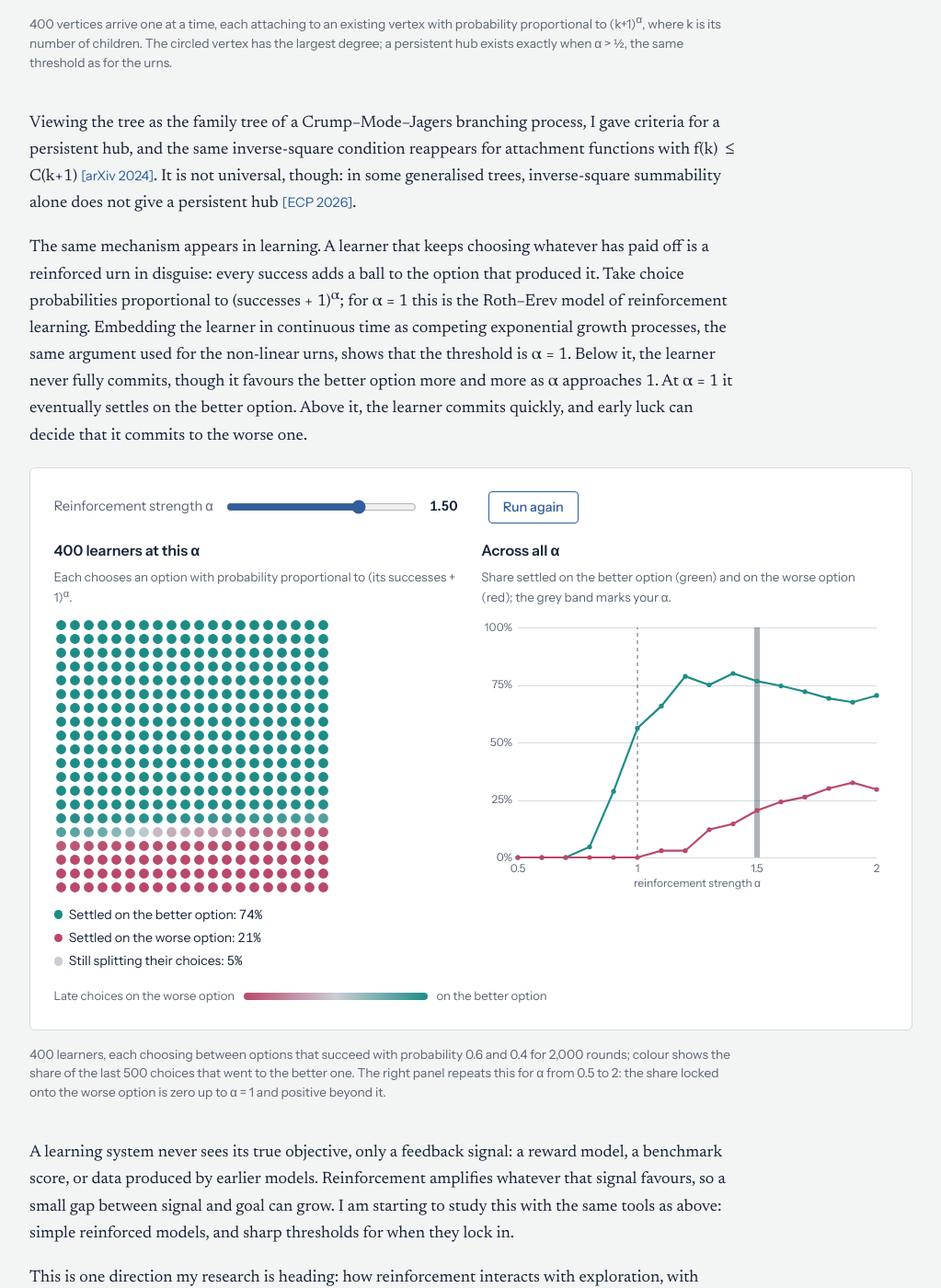
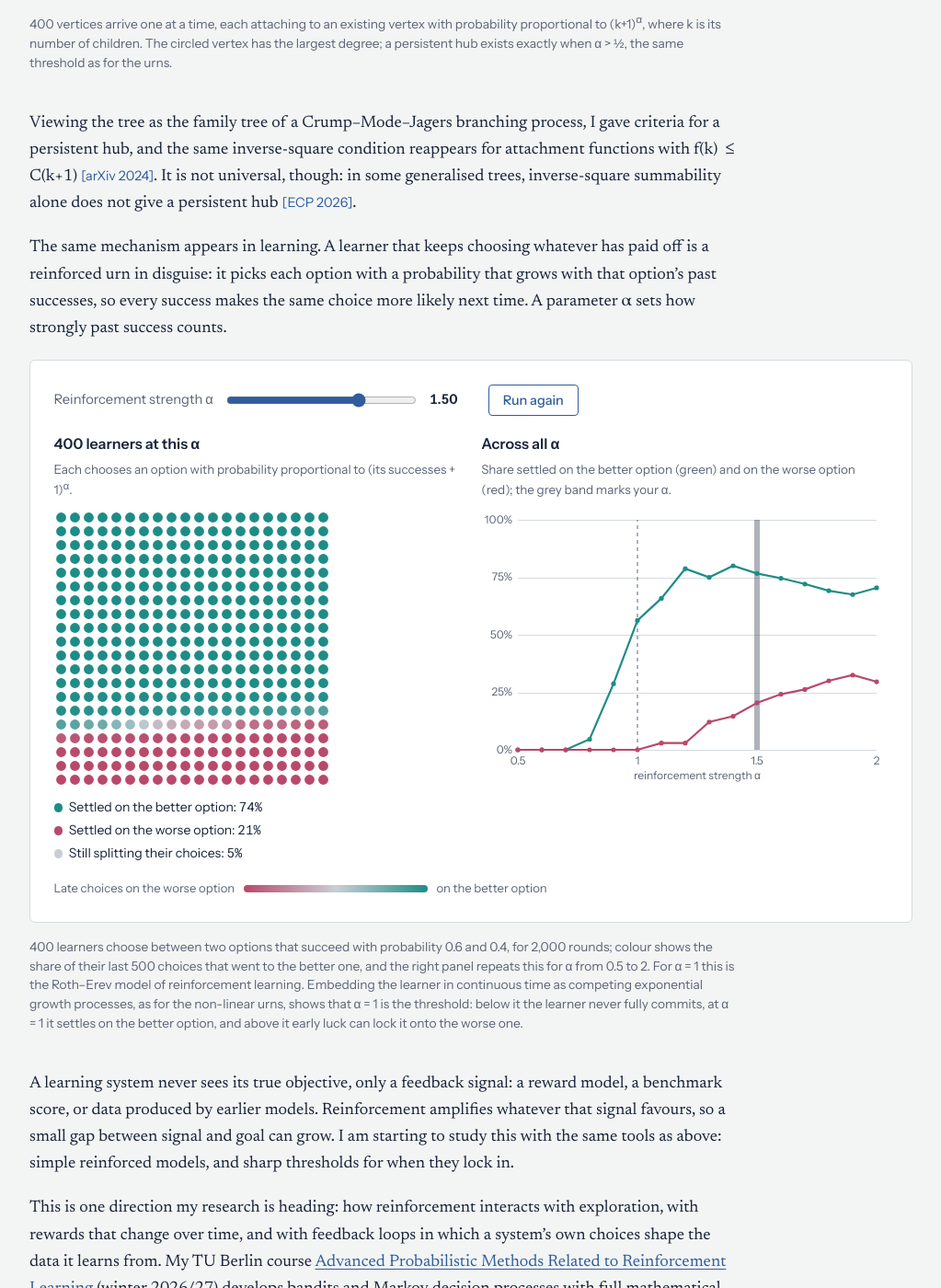
Before and after one commit to iyertejas/iyertejas.github.io, a Jekyll site: the page built from research.md, in a window 1280 px wide and 1400 px high, scrolled down 2725 px. Shown: the whole window at 92% size, without its empty margins (128-1151 px from the left). Built offline with Jekyll 4.4.1, drawn with Linux system fonts in a browser that asks for light colours.

Commit message:
Research page: learner text reworked, self-training demo removed
Co-Authored-By: Claude Opus 5.5 <noreply@anthropic.com>
Claude-Session: https://claude.ai/code/session_01GtKFLb7CfuyTJ4cLibMDxB

```diff
--- a/research.md
+++ b/research.md
@@ -38,11 +38,11 @@ Preferential-attachment trees add a new difficulty, because fresh competitors ke
 
 Viewing the tree as the family tree of a Crump–Mode–Jagers branching process, I gave criteria for a persistent hub, and the same inverse-square condition reappears for attachment functions with f(k) ≤ C(k+1) <a class="cite" href="publications.html#hubs">[arXiv 2024]</a>. It is not universal, though: in some generalised trees, inverse-square summability alone does not give a persistent hub <a class="cite" href="publications.html#counterexample">[ECP 2026]</a>.
 
-The same mechanism appears in learning. A learner that keeps choosing whatever has paid off is a reinforced urn in disguise: every success adds a ball to the option that produced it. Take choice probabilities proportional to (successes + 1)<sup>α</sup>; for α = 1 this is the Roth–Erev model of reinforcement learning. Embedding the learner in continuous time as competing exponential growth processes, the same argument used for the non-linear urns, shows that the threshold is α = 1. Below it, the learner never fully commits, though it favours the better option more and more as α approaches 1. At α = 1 it eventually settles on the better option. Above it, the learner commits quickly, and early luck can decide that it commits to the worse one.
+The same mechanism appears in learning. A learner that keeps choosing whatever has paid off is a reinforced urn in disguise: it picks each option with a probability that grows with that option's past successes, so every success makes the same choice more likely next time. A parameter α sets how strongly past success counts.
 
 {% include sim-learners.html %}
 
-400 learners, each choosing between options that succeed with probability 0.6 and 0.4 for 2,000 rounds; colour shows the share of the last 500 choices that went to the better one. The right panel repeats this for α from 0.5 to 2: the share locked onto the worse option is zero up to α = 1 and positive beyond it.
+400 learners choose between two options that succeed with probability 0.6 and 0.4, for 2,000 rounds; colour shows the share of their last 500 choices that went to the better one, and the right panel repeats this for α from 0.5 to 2. For α = 1 this is the Roth–Erev model of reinforcement learning. Embedding the learner in continuous time as competing exponential growth processes, as for the non-linear urns, shows that α = 1 is the threshold: below it the learner never fully commits, at α = 1 it settles on the better option, and above it early luck can lock it onto the worse one.
 {: .caption}
 
 A learning system never sees its true objective, only a feedback signal: a reward model, a benchmark score, or data produced by earlier models. Reinforcement amplifies whatever that signal favours, so a small gap between signal and goal can grow. I am starting to study this with the same tools as above: simple reinforced models, and sharp thresholds for when they lock in.
```
